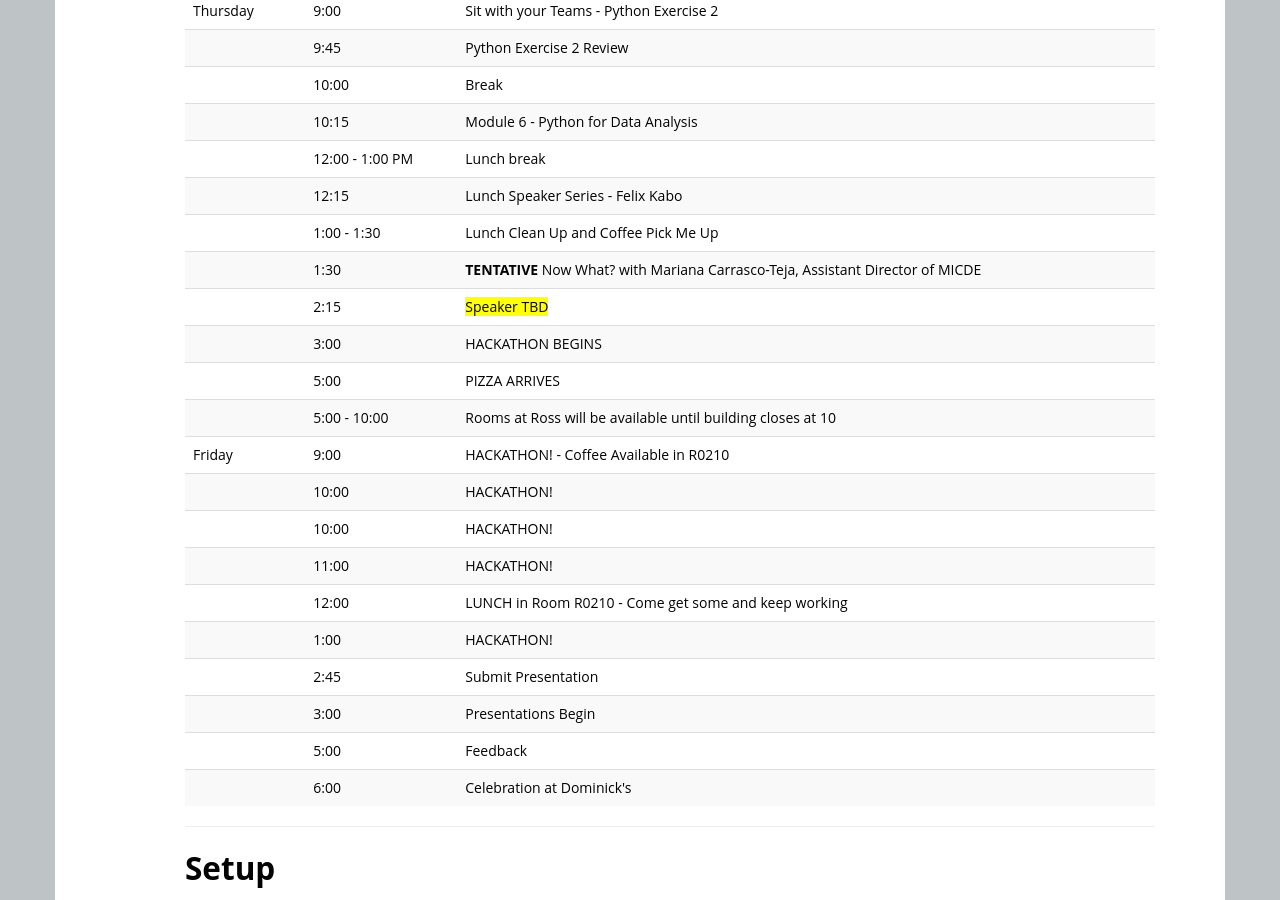
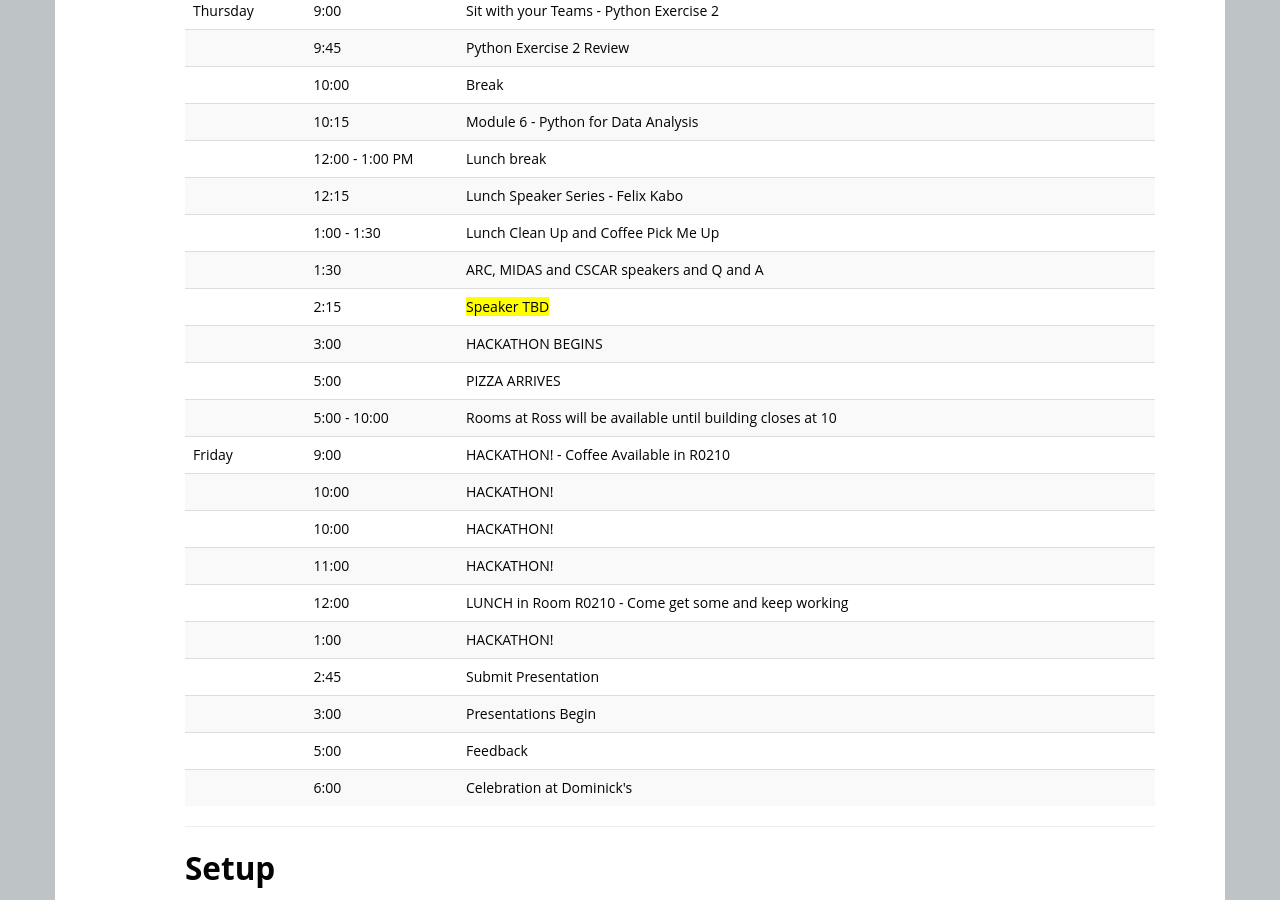
Before and after one commit to ICOSBigDataCamp/2018-summer-camp, a Jekyll site: the page built from index.html, in a window 1280 px wide and 900 px high, scrolled down 2047 px. Built offline with Jekyll 4.4.1, drawn with Linux system fonts in a browser that asks for light colours.

Commit message:
Update index.html

```diff
--- a/index.html
+++ b/index.html
@@ -170,7 +170,7 @@ Organizing committee: Jerry Davis, H. V. Jagadish, Cliff Lampe, and Brian Noble
   <tr> <td></td>       <td>12:00 - 1:00 PM </td>   <td>Lunch break</td> </tr>
   <tr> <td></td>       <td>12:15</td>   <td>Lunch Speaker Series - Felix Kabo</td> </tr>
   <tr> <td></td>       <td>1:00 - 1:30</td>    <td>Lunch Clean Up and Coffee Pick Me Up</td> </tr>
-      <tr> <td></td>       <td>1:30</td>   <td><b>TENTATIVE</b> Now What? with Mariana Carrasco-Teja, Assistant Director of MICDE
+  <tr> <td></td>       <td>1:30</td>   <td>ARC, MIDAS and CSCAR speakers and Q and A
     <!--(<a href="slides/Big Data Summer Camp - ARC info 2016.pptx">Slides</a>)--> </td> </tr>
   <tr> <td></td>       <td>2:15</td>   <td><span style="background-color: #FFFF00">Speaker TBD</span></td> </tr>
   <tr> <td></td>       <td>3:00</td>   <td>HACKATHON BEGINS</td> </tr>
```
